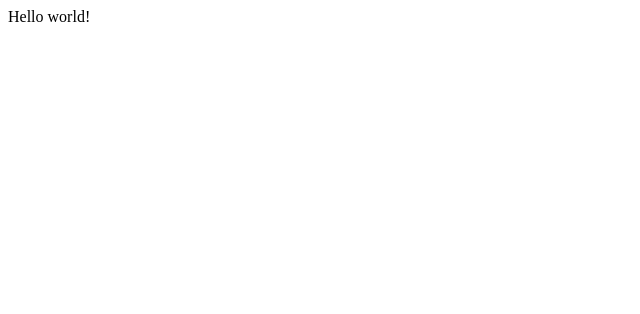
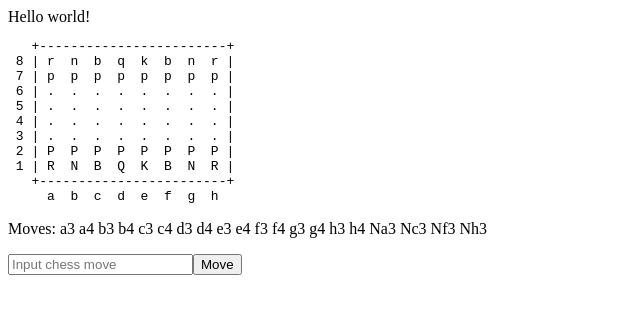
Before and after one commit to ChakhovichAnton/chess, a React (Vite) app in the folder frontend/: page / in a window 1280 px wide. Shown: the top 314 px of the page, without its empty margins (0-640 px from the left). Built offline with nearby package versions, Linux system fonts and the light colour scheme.

Commit message:
Add prettierr and chess demo

```diff
--- a/frontend/package.json
+++ b/frontend/package.json
@@ -10,6 +10,7 @@
     "preview": "vite preview"
   },
   "dependencies": {
+    "chess.js": "^1.0.0-beta.8",
     "react": "^18.3.1",
     "react-dom": "^18.3.1"
   },
@@ -22,6 +23,7 @@
     "eslint-plugin-react-hooks": "^5.0.0",
     "eslint-plugin-react-refresh": "^0.4.14",
     "globals": "^15.12.0",
+    "prettier": "^3.4.2",
     "typescript": "~5.6.2",
     "typescript-eslint": "^8.15.0",
     "vite": "^6.0.1"
--- a/frontend/src/App.tsx
+++ b/frontend/src/App.tsx
@@ -1,5 +1,12 @@
+import Chessboard from './components/Chessboard'
+
 const App = () => {
-  return <div>Hello world!</div>;
-};
+  return (
+    <div>
+      Hello world!
+      <Chessboard />
+    </div>
+  )
+}
 
-export default App;
+export default App
--- /dev/null
+++ b/frontend/src/components/Chessboard.tsx
@@ -0,0 +1,31 @@
+import { Chess } from 'chess.js'
+import { useState } from 'react'
+
+const chess = new Chess()
+
+const Chessboard = () => {
+  const [moveInput, setMoveInput] = useState('')
+  const [boardAscii, setBoardAscii] = useState(chess.ascii())
+
+  return (
+    <div>
+      <pre>{boardAscii}</pre>
+      <p>Moves: {chess.moves().reduce((m1, m2) => m1 + ' ' + m2)}</p>
+      <input
+        value={moveInput}
+        onChange={(e) => setMoveInput(e.target.value)}
+        placeholder="Input chess move"
+      />
+      <button
+        onClick={() => {
+          chess.move(moveInput)
+          setBoardAscii(chess.ascii())
+        }}
+      >
+        Move
+      </button>
+    </div>
+  )
+}
+
+export default Chessboard
```
Also changed, not shown: 2 other files (tests, documents, lock files or other folders).
